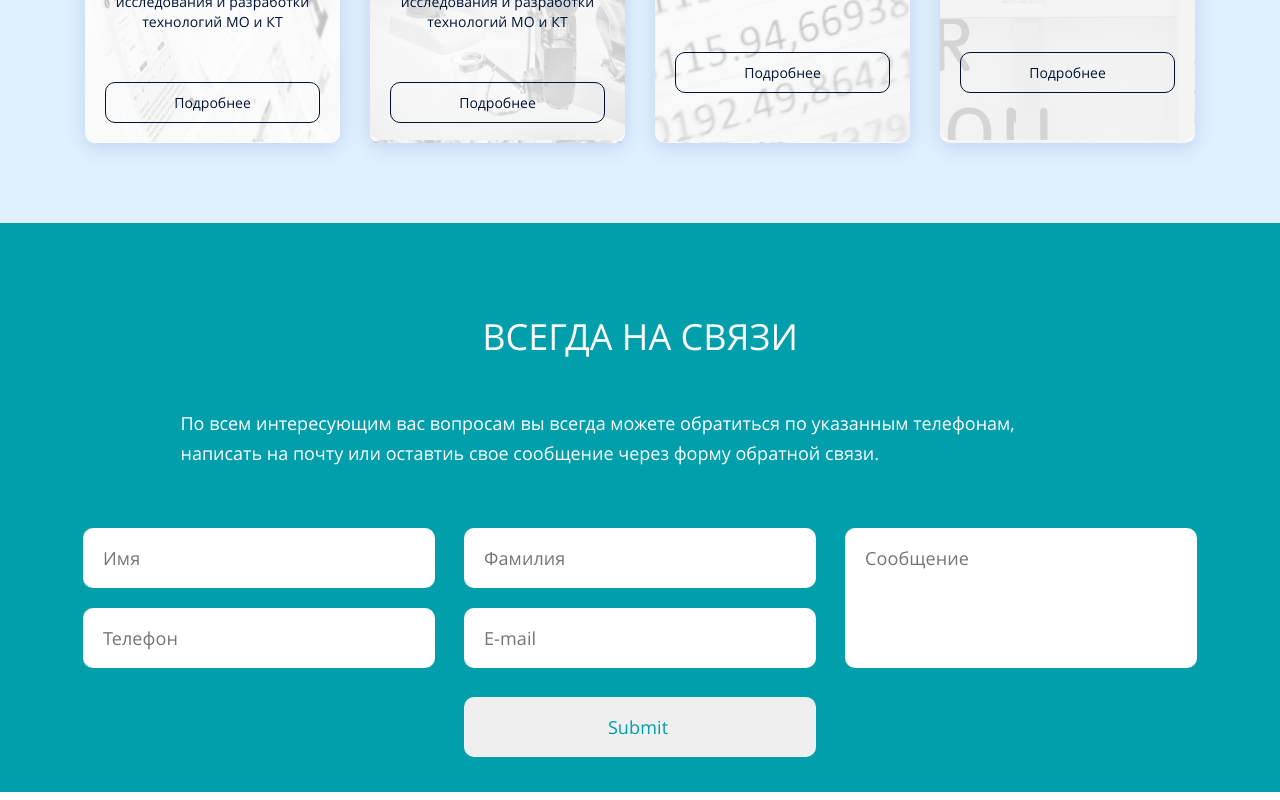
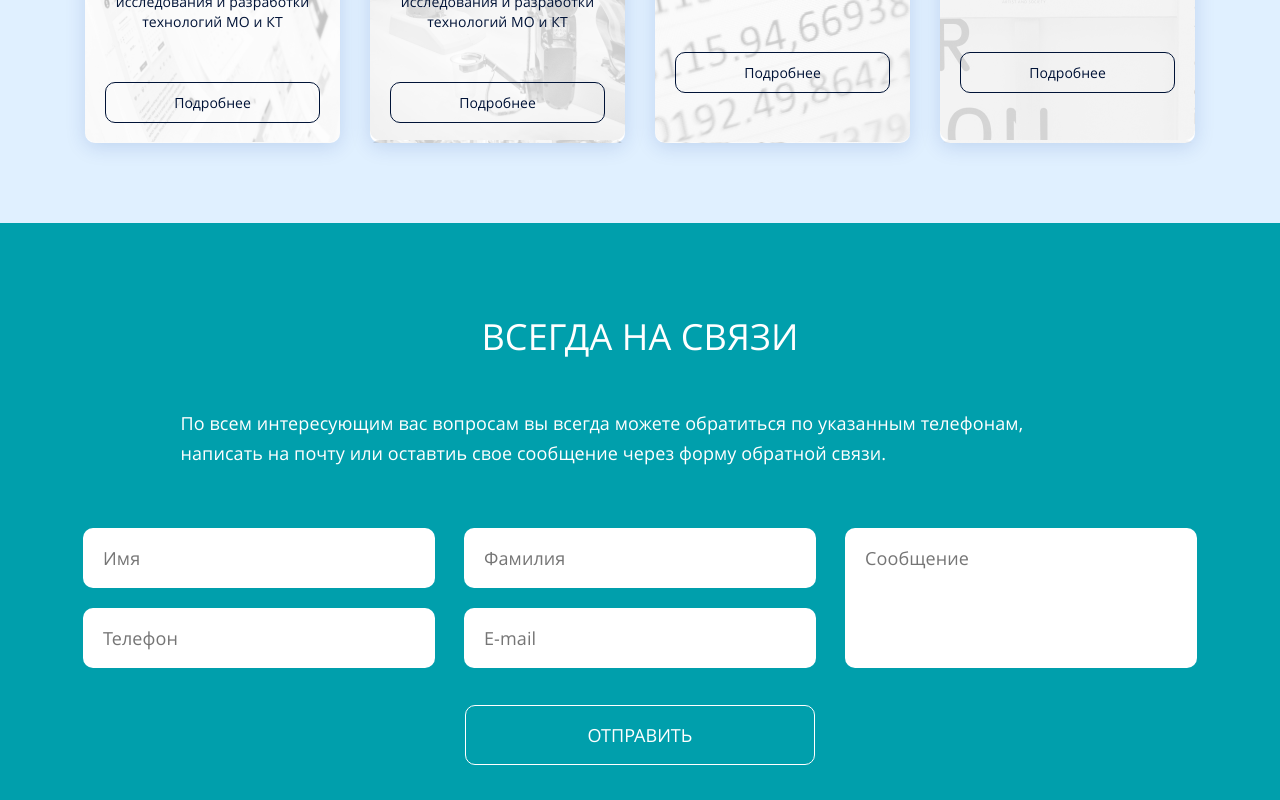
Before and after one commit to frontame/itmo-react, a React (Create React App) app: page / in a window 1280 px wide. Shown: the part 976-1776 px from the top of the page. Built offline with nearby package versions, Linux system fonts and the light colour scheme.

Commit message:
feat: finished desktop layout for section CallToAction

```diff
--- a/src/components/CallToAction/index.jsx
+++ b/src/components/CallToAction/index.jsx
@@ -32,7 +32,7 @@ const CallToAction = () => {
             <input placeholder="E-mail" {...register('email')} />
           </fieldset>
           <textarea placeholder="Сообщение" {...register('message')} />
-          <input type="submit" />
+          <button type="submit">Отправить</button>
         </form>
       </Container>
     </Section>
--- a/src/components/CallToAction/style.jsx
+++ b/src/components/CallToAction/style.jsx
@@ -34,7 +34,7 @@ export const Container = styled.div`
 
   input {
     width: 352px;
-    padding: 19px 24px 19px 20px;
+    padding: 19px 23px 19px 20px;
     height: 60px;
     box-sizing: border-box;
     border-radius: 10px;
@@ -70,10 +70,39 @@ export const Container = styled.div`
       opacity: 1;
     }
   }
+
+  button {
+    margin-top: 8px;
+    width: 350px;
+    height: 60px;
+    /* border: 1px solid #ffffff; */
+    border: ${(props) => {
+      return `1px solid${props.theme.thirdColor}`;
+    }};
+    border-radius: 10px;
+    font: var(--header-18);
+    text-transform: uppercase;
+    color: ${(props) => {
+      return props.theme.thirdColor;
+    }};
+    background-color: transparent;
+    transition: all 0.3s linear;
+
+    &:hover {
+      cursor: pointer;
+      border: ${(props) => {
+        return `1px solid${props.theme.secondaryColorLight}`;
+      }};
+      color: ${(props) => {
+        return props.theme.secondaryColorLight;
+      }};
+    }
+  }
 `;
 
 export const Title = styled.h2`
   font: var(--header-36);
+  letter-spacing: var(--letter-spacing-1);
   color: ${(props) => {
     return props.theme.thirdColor;
   }};
@@ -86,6 +115,7 @@ export const TextContainer = styled.p`
   max-width: 919px;
   margin: 0 auto 60px;
   font: var(--main-18);
+  letter-spacing: var(--letter-spacing-1);
   color: ${(props) => {
     return props.theme.thirdColor;
   }};
```
